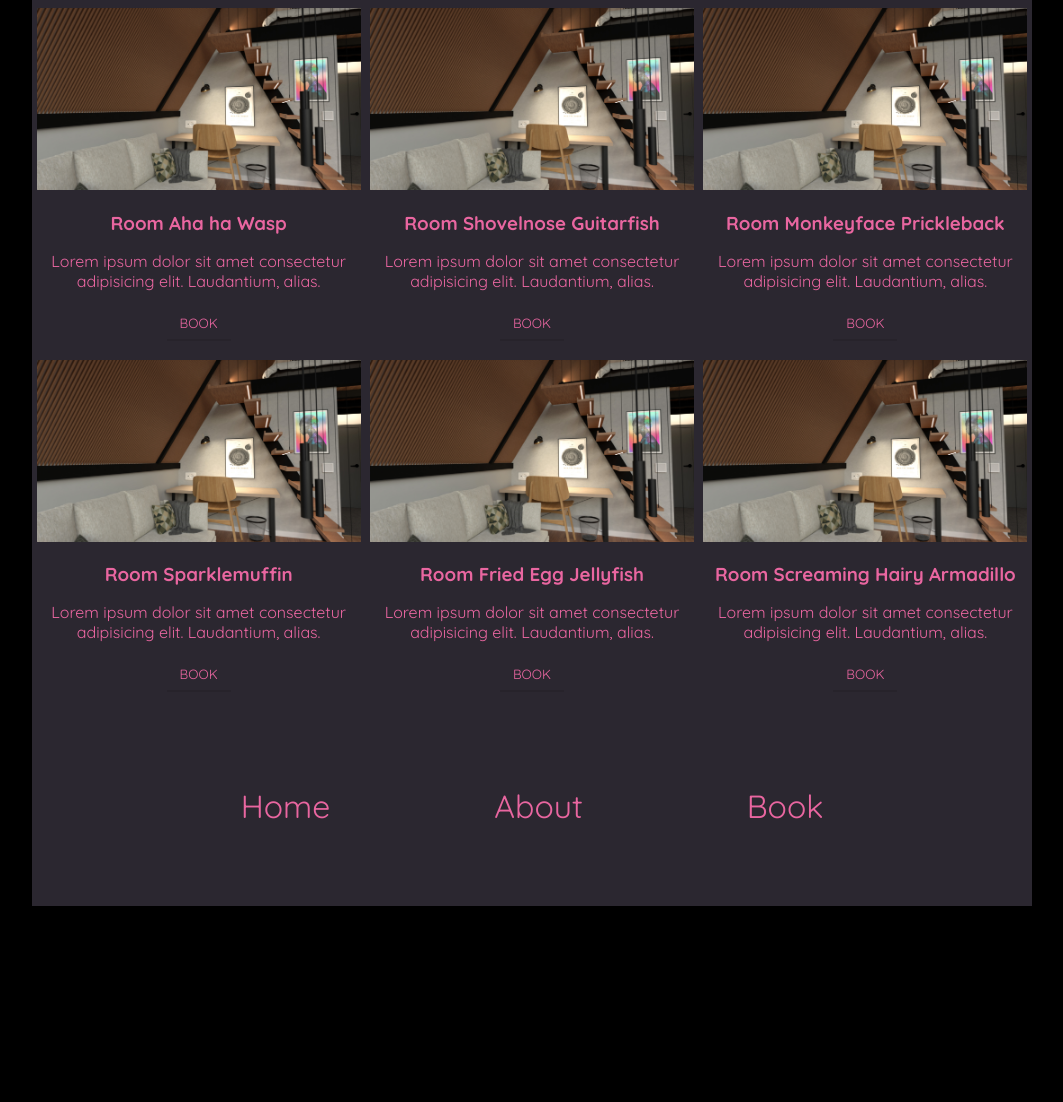
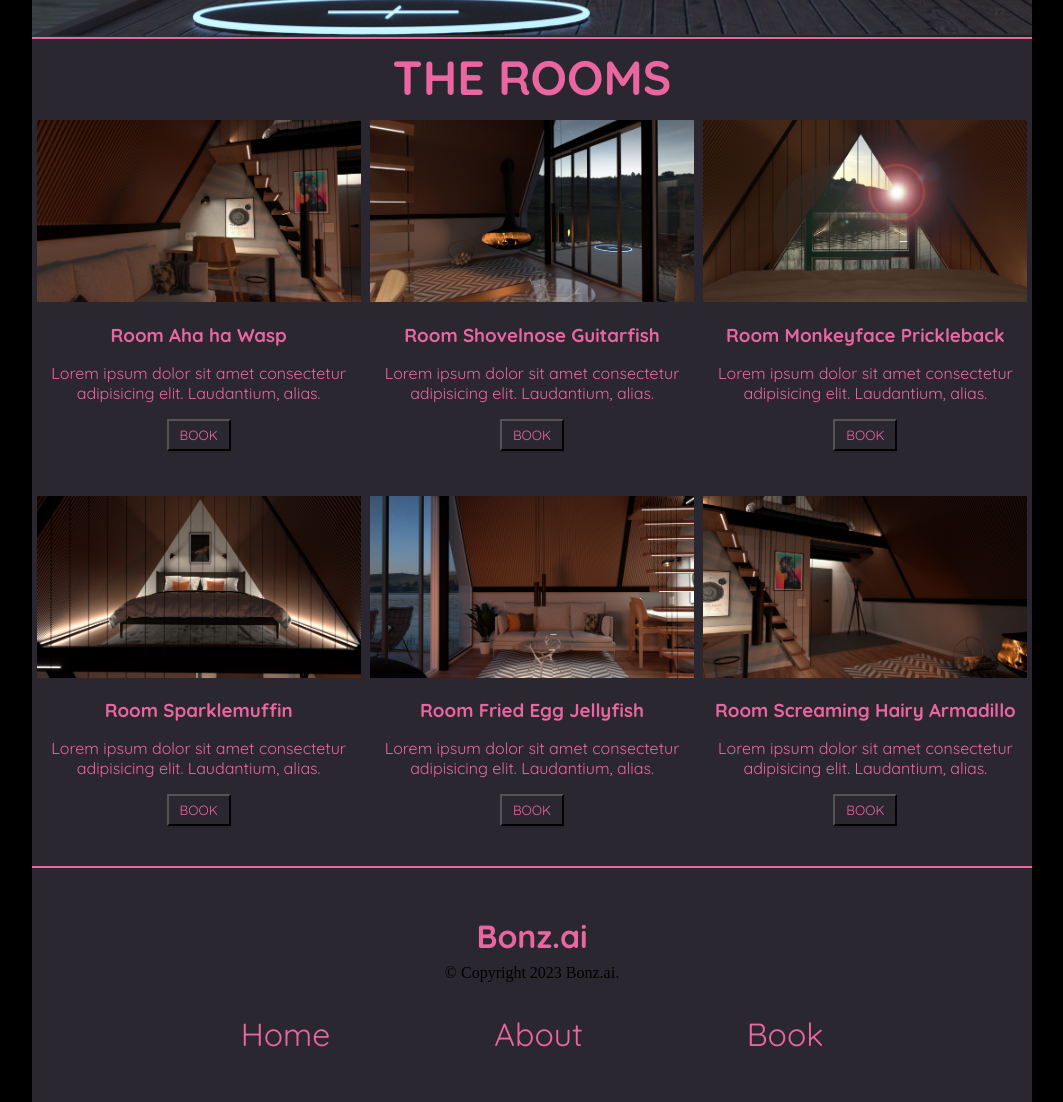
Before and after one commit to Jonasfe23/Bonz.ai, a plain HTML site: page index.html in a window 1280 px wide. Shown: the part 853-1955 px from the top of the page, without its empty margins (108-1171 px from the left). Before the commit the page ends 1759 px from the top, so only its background shows below. Drawn offline with Linux system fonts and the light colour scheme.

Commit message:
line and footer update

```diff
--- a/css/style.css
+++ b/css/style.css
@@ -21,14 +21,14 @@ button {
 }
 
 .wrapper {
-    background-color: black;
+    background-color: #000;
     width: 1000px;
     margin: auto;
 }
 
 .header__nav--menu {
     background-color: #2B2730;
-    height: 10vh;
+    height: 100%;
     display: flex;
     justify-content: center;
 }
@@ -52,14 +52,14 @@ button {
     background-image: url(../assets/photos/09-night.jpg);
     background-repeat: no-repeat;
     background-size: cover;
-    height: 90vh;
+    height: 100vh;
 }
 
 .header__hero--article {
     display: grid;
     grid-template-columns: repeat(4, 1fr);
     grid-template-rows: repeat(4, 1fr);
-    height: 90vh;
+    height: 100%;
 }
 
 .header__hero--button {
@@ -68,6 +68,8 @@ button {
     background-color: #2B2730;
     height: 40%;
     width: 40%;
+    border-radius: .5rem;
+    opacity: 70%;
     margin: auto;
     border: none;
     box-shadow: 0 2px 0 rgba(0, 0, 0, 0.1);
@@ -107,7 +109,7 @@ button {
     grid-area: 1 / 2 / span 1 / span 1;
     text-align: center;
     padding: .5rem;
-    font-size: 2rem;
+    font-size: 3rem;
 }
 
 .main__content--room-one {
@@ -164,26 +166,43 @@ button {
     height: 2rem;
     width: 4rem;
     align-self: center;
-    border: none;
     box-shadow: 0 2px 0 rgba(0, 0, 0, 0.1);
     cursor: pointer;
     grid-area: auto / 1 / auto / span 2;
     justify-self: center;
     margin: 1rem;
+    margin-bottom: 2.5rem;
 }
 
 /* book */
 
+/*footer*/
+.line{
+    border: 1px solid #E966A0;
+}
 
 .footer {
     display: grid;
     grid-template-columns: repeat(4, 1fr);
     background-color: #2B2730;
-    height: 25vh;
+    height: 100%;
+}
+
+.footer__heading {
+    display: flex;
+    justify-content: center;
+    font-size: 2rem;
+    margin-bottom: .5rem;
+}
+
+.copyright {
+    display: flex;
+    justify-content: center;
+    margin-bottom: 2rem;
 }
 
 .footer__menu {
-    grid-area: 1 / 1 / 1 / span 4;
+    grid-area: 3 / 1 / 1 / span 4;
     justify-self: center;
-    margin-top: 5rem;
+    padding: 3rem;
 }
--- a/index.html
+++ b/index.html
@@ -16,6 +16,7 @@
                 <a href="about.html" class="menu__item">About</a>
                 <a href="book.html" class="menu__item">Book</a>
             </nav>
+            <hr class="line">
             <section class="header__hero--image">
                 <article class="header__hero--article">
                     <h1 class="header__heading">Bonz.ai</h1>
@@ -28,13 +29,12 @@
                 </article>
             </section>
         </header>
+        <hr class="line">
         <main class="main__content">
             <section class="main__content--section">
                 <h2 class="main__content--heading">THE ROOMS</h2>
                 <article class="main__content--room main__content--room-one">
-
-                    <img class="main__content--image" src="assets/photos/01-day.jpg" alt="">
-
+                    <img class="main__content--image" src="assets/photos/01-night.jpg" alt="">
                     <h3 class="main__content--small-heading">Room Aha ha Wasp</h3>
                     <p class="main__content--text">
                         Lorem ipsum dolor sit amet consectetur adipisicing elit.
@@ -44,7 +44,7 @@
                 </article>
                 <article class="main__content--room main__content--room-two">
 
-                    <img class="main__content--image" src="assets/photos/01-day.jpg" alt="">
+                    <img class="main__content--image" src="assets/photos/02-night.jpg" alt="">
 
                     <h3 class="main__content--small-heading">Room Shovelnose Guitarfish</h3>
                     <p class="main__content--text">
@@ -55,7 +55,7 @@
                 </article>
                 <article class="main__content--room main__content--room-three">
 
-                    <img class="main__content--image" src="assets/photos/01-day.jpg" alt="">
+                    <img class="main__content--image" src="assets/photos/03-night.jpg" alt="">
 
                     <h3 class="main__content--small-heading">Room Monkeyface Prickleback</h3>
                     <p class="main__content--text">
@@ -66,7 +66,7 @@
                 </article>
                 <article class="main__content--room main__content--room-four">
 
-                    <img class="main__content--image" src="assets/photos/01-day.jpg" alt="">
+                    <img class="main__content--image" src="assets/photos/04-night.jpg" alt="">
 
                     <h3 class="main__content--small-heading">Room Sparklemuffin</h3>
                     <p class="main__content--text">
@@ -77,7 +77,7 @@
                 </article>
                 <article class="main__content--room main__content--room-five">
 
-                    <img class="main__content--image" src="assets/photos/01-day.jpg" alt="">
+                    <img class="main__content--image" src="assets/photos/05-night.jpg" alt="">
 
                     <h3 class="main__content--small-heading">Room Fried Egg Jellyfish</h3>
                     <p class="main__content--text">
@@ -88,7 +88,7 @@
                 </article>
                 <article class="main__content--room main__content--room-six">
 
-                    <img class="main__content--image" src="assets/photos/01-day.jpg" alt="">
+                    <img class="main__content--image" src="assets/photos/06-night.jpg" alt="">
 
                     <h3 class="main__content--small-heading">Room Screaming Hairy Armadillo</h3>
                     <p class="main__content--text">
@@ -99,8 +99,13 @@
                 </article>
             </section>
         </main>
+        <hr class="line">
         <footer class="footer">
             <section class="footer__menu">
+                <h3 class="footer__heading">Bonz.ai</h3>
+                <medium class="copyright">
+                    &copy; Copyright 2023 Bonz.ai.
+                </medium>
                 <a href="index.html" class="menu__item active">Home</a>
                 <a href="about.html" class="menu__item">About</a>
                 <a href="book.html" class="menu__item">Book</a>
```
